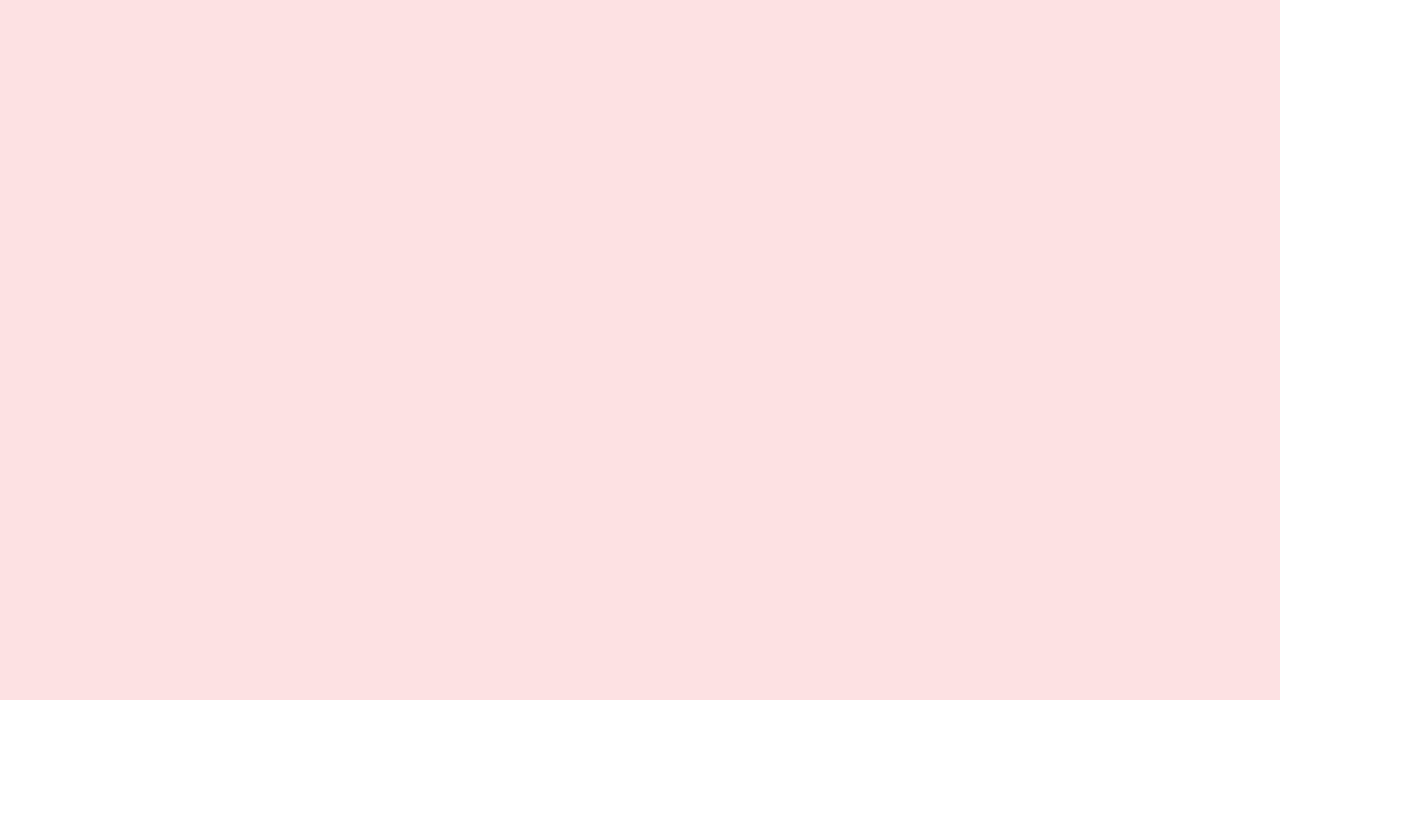
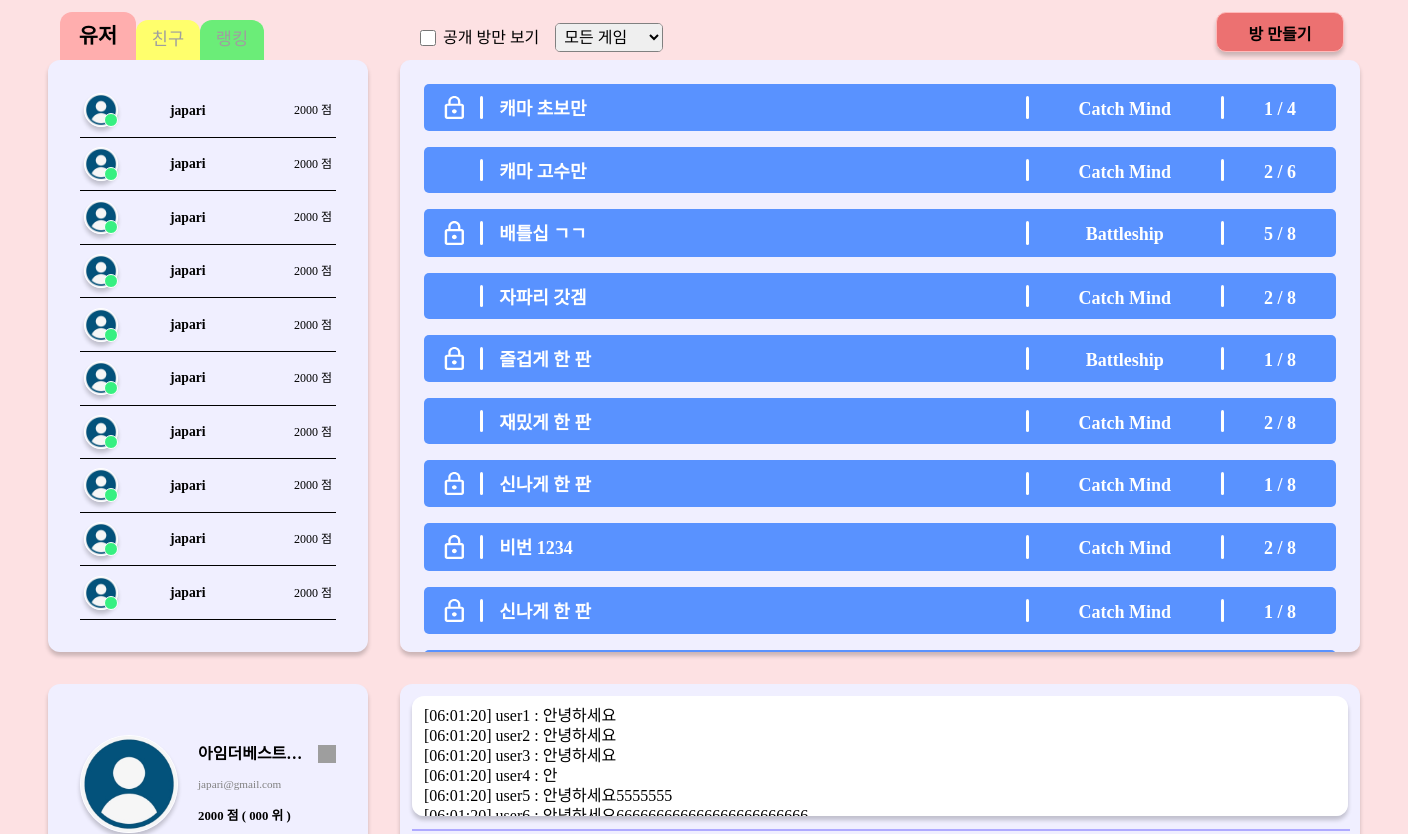
Before and after one commit to boostcampwm-2022/web36-Japari, a React (Create React App) app in the folder client/: page /lobby in a window 1280 px wide. Shown: the part 100-934 px from the top of the page, 1408 px wide, since content can reach past the window. Before the commit the page ends 800 px from the top, so only its background shows below. Built offline with nearby package versions, Linux system fonts and the light colour scheme; grey boxes are pictures that could not be loaded; a web font is replaced by a local one.

Commit message:
style: 💄 로비페이지 레이아웃 구성 및 구성 컴포넌트 스타일 수정
✅ Closes: #24

```diff
--- a/client/src/components/Page/styles.tsx
+++ b/client/src/components/Page/styles.tsx
@@ -3,4 +3,6 @@ import { css, Theme } from "@emotion/react";
 export const PageContainer = (theme: Theme) => css`
   background-color: ${theme.colors.primary};
   min-height: 100vh;
+  display: inline-block;
+  min-width: 100%;
 `;
--- a/client/src/components/RoomList/RoomRecord/styles.ts
+++ b/client/src/components/RoomList/RoomRecord/styles.ts
@@ -9,7 +9,7 @@ export const roomRecordStyle = css`
   }
 
   display: inline-flex;
-
+  width: 100%;
   padding: 0.75rem 0rem;
 
   background: #5992ff;
@@ -31,7 +31,7 @@ export const roomRecordStyle = css`
     padding-right: 1rem;
 
     &:nth-child(3) {
-      width: 30rem;
+      flex-grow: 1;
     }
 
     &:nth-child(5) {
@@ -40,7 +40,7 @@ export const roomRecordStyle = css`
     }
 
     &:nth-child(7) {
-      width: 3rem;
+      width: 5rem;
       text-align: center;
     }
   }
--- a/client/src/components/RoomList/styles.ts
+++ b/client/src/components/RoomList/styles.ts
@@ -4,15 +4,16 @@ export const containerStyle = css`
   position: relative;
   display: inline-flex;
   flex-direction: column;
+  height: 40rem;
+  width: 60rem;
 `;
 
 export const headerStyle = css`
   display: inline-flex;
   justify-content: space-between;
   align-items: flex-end;
-
-  margin: 0 1rem;
-  margin-bottom: 1rem;
+  box-sizing: border-box;
+  padding: 0 1rem 0.5rem 1rem;
 `;
 
 export const filterStyle = css`
@@ -33,7 +34,9 @@ export const roomListStyle = (theme: Theme) => css`
   align-items: center;
   gap: 1rem;
 
-  height: 35rem;
+  width: inherit;
+  flex-grow: 1;
+  box-sizing: border-box;
   padding: 1.5rem;
   border-radius: 10px;
   overflow-y: scroll;
--- a/client/src/components/UserList/UserTable/styles.ts
+++ b/client/src/components/UserList/UserTable/styles.ts
@@ -3,6 +3,7 @@ import { css, Theme } from "@emotion/react";
 export const TableContainerStyle = (theme: Theme) => css`
   position: relative;
 
+  width: inherit;
   border-radius: 0.75rem;
   flex-grow: 1;
   padding: 1.5rem 2rem 2rem 2rem;
--- /dev/null
+++ b/client/src/pages/lobby/dummy.ts
@@ -0,0 +1,44 @@
+export const dummyRooms = [
+  { gameRoomId: "1", title: "캐마 초보만", gameId: 1, currentPeople: 1, maximumPeople: 4, isPrivate: true },
+  { gameRoomId: "2", title: "캐마 고수만", gameId: 1, currentPeople: 2, maximumPeople: 6, isPrivate: false },
+  { gameRoomId: "3", title: "배틀십 ㄱㄱ", gameId: 2, currentPeople: 5, maximumPeople: 8, isPrivate: true },
+  { gameRoomId: "4", title: "자파리 갓겜", gameId: 1, currentPeople: 2, maximumPeople: 8, isPrivate: false },
+  { gameRoomId: "5", title: "즐겁게 한 판", gameId: 2, currentPeople: 1, maximumPeople: 8, isPrivate: true },
+  { gameRoomId: "6", title: "재밌게 한 판", gameId: 1, currentPeople: 2, maximumPeople: 8, isPrivate: false },
+  { gameRoomId: "7", title: "신나게 한 판", gameId: 1, currentPeople: 1, maximumPeople: 8, isPrivate: true },
+  { gameRoomId: "8", title: "비번 1234", gameId: 1, currentPeople: 2, maximumPeople: 8, isPrivate: true },
+  { gameRoomId: "9", title: "신나게 한 판", gameId: 1, currentPeople: 1, maximumPeople: 8, isPrivate: true },
+  { gameRoomId: "10", title: "비번 1234", gameId: 1, currentPeople: 2, maximumPeople: 8, isPrivate: true },
+];
+
+export const dummyUser = {
+  userId: 1,
+  email: "japari@gmail.com",
+  nickname: "아임더베스트게이머",
+  score: 2000,
+  profileImage: "",
+};
+
+const dummyUser1 = {
+  userId: 1,
+  email: "japari@gmail.com",
+  nickname: "japari",
+  score: 2000,
+  profileImage: "",
+  connected: true,
+};
+
+const dummyUser2 = {
+  userId: 1,
+  email: "first@gmail.com",
+  nickname: "first",
+  score: 3000,
+  profileImage: "",
+  connected: false,
+};
+
+export const dummyUserMap = {
+  users: Array(13).fill(dummyUser1),
+  friends: [dummyUser1, dummyUser2],
+  rank: Array(10).fill(dummyUser2),
+};
--- a/client/src/pages/lobby/index.tsx
+++ b/client/src/pages/lobby/index.tsx
@@ -2,11 +2,27 @@
 import React from "react";
 import * as style from "./styles";
 import { Page } from "../../components/Page";
+import Profile from "../../components/Profile";
+import UserList from "../../components/UserList";
+import Chatting from "../../components/Chatting";
+import RoomList from "../../components/RoomList";
+import * as dummy from "./dummy";
 
 const LobbyPage: React.FC = () => {
+  // user 정보 로직
+
   return (
     <Page>
-      <p>lobby page</p>
+      <div css={style.LobbyContentContainer}>
+        <div css={style.RowContentContainer}>
+          <UserList userMap={dummy.dummyUserMap} />
+          <RoomList rooms={dummy.dummyRooms} />
+        </div>
+        <div css={style.RowContentContainer}>
+          <Profile user={dummy.dummyUser} />
+          <Chatting />
+        </div>
+      </div>
     </Page>
   );
 };
--- a/client/src/pages/lobby/styles.ts
+++ b/client/src/pages/lobby/styles.ts
@@ -1 +1,14 @@
 import { css, Theme } from "@emotion/react";
+
+export const LobbyContentContainer = css`
+  display: flex;
+  flex-direction: column;
+  align-items: center;
+  gap: 2rem;
+  padding: 3rem;
+`;
+
+export const RowContentContainer = css`
+  display: flex;
+  gap: 2rem;
+`;
```
